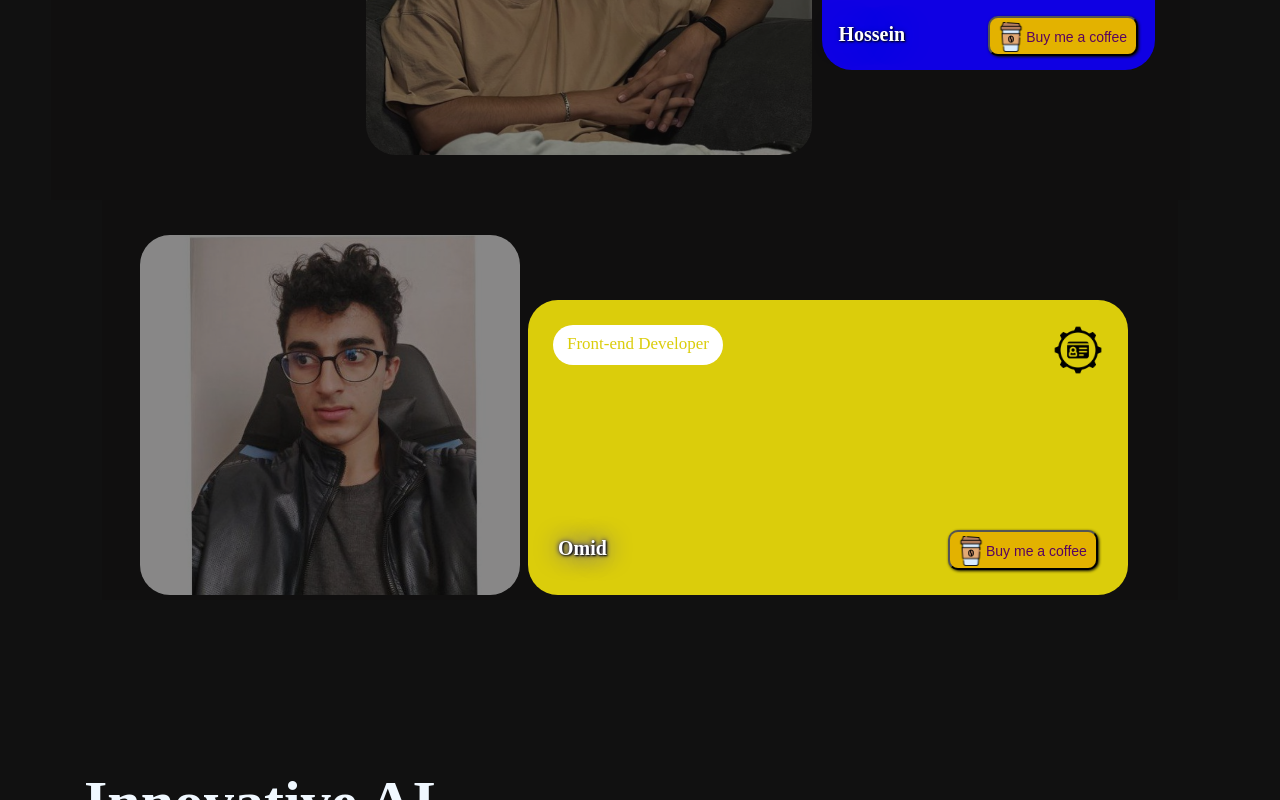
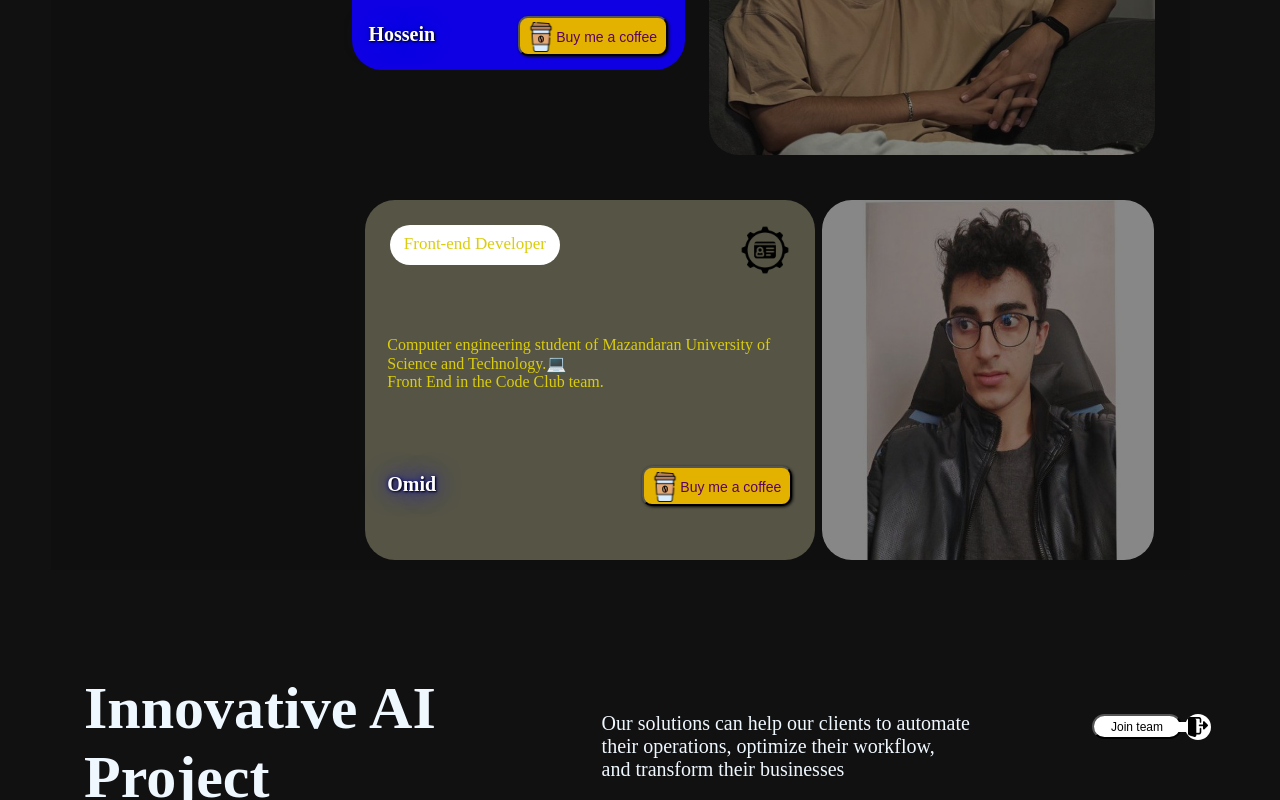
Before and after one commit to github-amirhossein/simple-dev-blog, a React (Vite) app: page / in a window 1280 px wide. Shown: the part 1509-2309 px from the top of the page. Built offline with nearby package versions, Linux system fonts and the light colour scheme.

Commit message:
Update about.jsx

```diff
--- a/src/components/about.jsx
+++ b/src/components/about.jsx
@@ -100,7 +100,9 @@ export default function  About(){
   </div>
 
   <div className="body-about-developer2">
-
+  <div className="about-img-developer2">
+    <img src={imgr4} alt="prooof" />
+    </div>
     <div className="about-matn-developer2">
       <div className="masol">
         <p>Back-end Developer</p>
@@ -127,19 +129,17 @@ export default function  About(){
 
     </div>
     </div>
-    <div className="about-img-developer2">
-    <img src={imgr4} alt="prooof" />
-    </div>
+
 
 
   </div>
 
 
-  <div className="body-about-developer">
-    <div className="about-img-developer">
+  <div className="body-about-developer1">
+  <div className="about-img-developer1">
     <img src={imgr5} alt="prooof" />
     </div>
-    <div className="about-matn-developer">
+    <div className="about-matn-developer1">
       <div className="masol">
         <p>Front-end Developer</p>
       </div>
@@ -147,12 +147,15 @@ export default function  About(){
       <img src={imgr1} alt="prooof" />
       </div>
       <div className="cl"></div>
+      <br />
+      <br />
     <div className="matn-developer-p">
 
 
-    <p>
-
-    </p>
+    <p className='mar-but'>
+    Computer engineering student of Mazandaran University of Science and Technology.💻 <br />
+    Front End in the Code Club team.
+     </p>
      <h2>
       Omid
      </h2>
@@ -162,14 +165,10 @@ export default function  About(){
      </button>
 
     </div>
-
     </div>
 
 
-
-
-    </div>
-
+  </div>
 
   </div>
     <div className="cl"></div>
```
